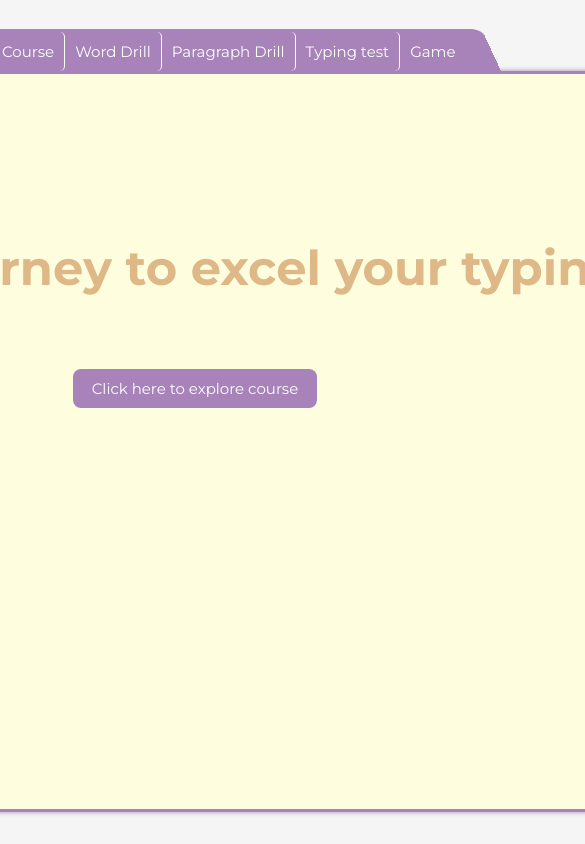
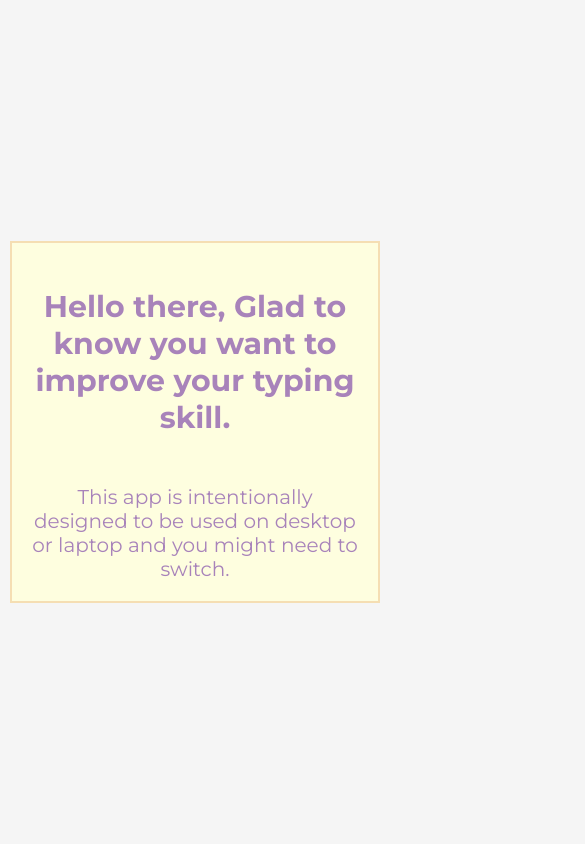
Before and after one commit to imharshal/typing-guru, a React (Vite) app: page / in a window 390 px wide. Shown: the top 844 px of the page, 585 px wide, since content can reach past the window. Built offline with nearby package versions, Linux system fonts and the light colour scheme.

Commit message:
made responsive, added navigation to lesson menu

```diff
--- a/src/App.css
+++ b/src/App.css
@@ -1,22 +1,50 @@
 :root {
   font-size: 15px;
   /* --size: 2em; */
-  --keyboard-font-size: 17px;
+  --keyboard-font-size: 16px;
   --input-box-font-size: 20px;
   --tetris-box-width: 300px;
   --tetris-box-height: 250px;
 }
 
+#mobile {
+  display: none;
+}
+
 body {
+  margin: 0;
   background-color: whitesmoke;
   color: black;
   display: flex;
   justify-content: center;
+  place-items: center;
   font-family: 'Montserrat', sans-serif;
+  /* min-width: 320px; */
+  min-height: 100vh;
+}
+
+h1 {
+  font-size: 2.7em;
+  line-height: 1.1;
+}
+
+a {
+  font-weight: 500;
+  color: #646cff;
+  text-decoration: inherit;
+}
+
+a:hover {
+  color: #535bf2;
 }
 
 .text-center {
   text-align: center;
+}
+
+#root {
+  display: flex;
+  justify-content: center;
 }
 
 #App {
@@ -25,6 +53,7 @@ body {
   display: flex;
   align-items: center;
   flex-direction: column;
+  margin-top: 10px;
 }
 
 #navbar {
@@ -38,9 +67,10 @@ body {
 #navbar::before {
   content: "";
   position: absolute;
-  width: 39em;
-  height: 4.32em;
-  top: -1em;
+  /* width: 39em; */
+  width: 105%;
+  height: 4.7em;
+  top: -1.2em;
   left: -1.2em;
   z-index: -2;
   border-top-left-radius: 10px;
@@ -48,6 +78,7 @@ body {
   -webkit-transform: perspective(50em) rotateX(-30deg);
   transform: perspective(50em) rotateX(50deg);
   background-color: #A883BA;
+  box-shadow: 0 0 10px 0 #A883BA;
 }
 
 #navbar ul {
@@ -88,10 +119,8 @@ body {
 
 #navbar ul li>a.active {
   box-sizing: border-box;
-  /* background-color: #A883BA; */
   background-color: #FEFEDF;
   box-shadow: 0 0 3px 0 #FEFEDF;
-  /* color: white; */
   color: #A883BA;
   border-radius: 5px;
   margin: 0 5px;
@@ -100,13 +129,16 @@ body {
 .playground {
   background-color: #FEFEDF;
   position: relative;
-  border: 3px solid #A883BA;
+  border: 5px solid #A883BA;
   box-shadow: 0 0 5px 0 #A883BA;
   border-radius: 50px;
   padding: 30px;
-  margin: 0 auto;
+  margin: 0 10px;
+  /* margin: 0 auto; */
   width: 70em;
-  height: 80vh
+  min-height: 40em;
+  /* height: 80vh */
+  transition: .3s;
 }
 
 .space-between {
@@ -165,6 +197,7 @@ body {
   border-radius: 20px;
   color: #A883BA;
   border: 1px solid #A883BA;
+  background-color: white;
 }
 
 .lesson-item:hover {
@@ -227,6 +260,7 @@ body {
   background-color: transparent;
   /* width: 400px; */
   font-size: var(--keyboard-font-size);
+  transition: .3s;
 }
 
 .absolute-center {
@@ -575,3 +609,68 @@ body {
   background-color: #9772A9;
   color: white
 }
+
+
+@media only screen and (max-width: 768px) {
+  #App {
+    display: none !important;
+  }
+
+  #mobile {
+    background-color: #FEFEDF;
+    padding: 20px;
+    margin: 10px;
+    border: 2px solid wheat;
+    display: block !important;
+    text-align: center;
+    color: #A883BA;
+    font-size: 20px;
+  }
+}
+
+@media only screen and (min-width: 768px) {
+  .playground {
+    max-width: 48em;
+    --keyboard-font-size: 10px;
+    --input-box-font-size: 17px
+  }
+
+  .hand-box {
+    transform: translateY(-15px) scale(.8);
+  }
+}
+
+@media only screen and (min-width: 800px) {
+  .playground {
+    max-width: 50em;
+    --keyboard-font-size: 11px;
+    --input-box-font-size: 17px
+  }
+
+  .hand-box {
+    transform: translateY(-15px) scale(.8);
+  }
+}
+
+@media only screen and (min-width: 980px) {
+  .playground {
+    max-width: 60em;
+    --keyboard-font-size: 13px
+  }
+
+  .hand-box {
+    transform: translateY(0) scale(1);
+  }
+}
+
+@media only screen and (min-width: 1200px) {
+  .playground {
+    max-width: 80em;
+    --keyboard-font-size: 16px
+  }
+
+
+  .hand-box {
+    transform: translateY(0) scale(1);
+  }
+}
--- a/src/App.jsx
+++ b/src/App.jsx
@@ -56,6 +56,14 @@ function App() {
           <Route path="*" element={<div className="playground"></div>}></Route>
         </Routes>
       </div>
+      <div id="mobile">
+        <h2>
+          Hello there, Glad to know you want to improve your typing skill.
+        </h2>
+        <br />
+        This app is intentionally designed to be used on desktop or laptop and
+        you might need to switch.
+      </div>
     </BrowserRouter>
   );
 }
--- /dev/null
+++ b/src/Landing.jsx
@@ -0,0 +1,5 @@
+const Landing = () => {
+  return <div> Hello</div>;
+};
+
+export default Landing;
--- a/src/components/layouts/LessonMenu.jsx
+++ b/src/components/layouts/LessonMenu.jsx
@@ -1,37 +1,89 @@
 import { useState, useEffect } from "react";
-import { useParams, Link, Route } from "react-router-dom";
+import { useParams, Link, Route, useNavigate } from "react-router-dom";
+
 import { getCourse } from "../../services/Course";
 import Modal from "../partials/Modal";
 import Playground from "./Playground";
 const LessonMenu = () => {
   const { id } = useParams();
-  const [course, setCourse] = useState(0);
+  const [totalLessons, setTotalLessons] = useState(0);
+  const [course, setCourse] = useState([]);
   const [layout, setLayout] = useState(null);
+  const [direction, setDirection] = useState({});
+  const navigate = useNavigate();
   useEffect(() => {
-    setCourse(getCourse()[id]);
-    // console.log(course);
-  }, [course]);
-  //   useEffect(() => {
-  //     if (course && id > course.length) return " not found";
-  //   }, [id]);
-  function wordDrill() {
-    setLayout(<Playground layout="sentence"></Playground>);
-  }
+    try {
+      const courseArray = getCourse();
+      setTotalLessons(courseArray.length);
+      setCourse(courseArray[id]);
+      // if (id >= 0 && id <= totalLessons - 1) {
+      //   const prevPage = id != 0 ? `/course/lesson/${id - 1}` : "/course";
+      //   const nextPage = `/course/lesson/${1 + +id}`;
+      //   setDirection({
+      //     prev: prevPage,
+      //     next: nextPage,
+      //   });
+      //   console.log(direction, totalLessons);
+      // }
+    } catch (error) {
+      setCourse(0);
+      console.log(error);
+    }
+    console.log(id);
+    if (!id) navigate("/course");
+  }, [id]);
+  // useEffect(() => {
+  //   if (course && id > course.length) return " not found";
+  // }, [id]);
+  useEffect(() => {
+    if (id >= 0 || id <= totalLessons) {
+      const prevPage = id == "0" ? "/course" : `/course/lesson/${+id - 1}`;
+      const nextPage = `/course/lesson/${1 + +id}`;
+      setDirection({
+        prev: prevPage,
+        next: nextPage,
+      });
+      console.log(direction, totalLessons);
+    }
+  }, [id]);
   return (
     <div className="playground">
       {/* If the lesson does not exist */}
-      {id > course.length && (
+      {!course && (
         <div className="flex-center">
           <Modal message="You are lost!"></Modal>
           <Link to="/course">Click here to go to course</Link>
         </div>
       )}
+
+      <div>
+        {course && direction && (
+          <button className="btn" onClick={() => navigate(direction.prev)}>
+            Previous
+          </button>
+        )}
+        {course && direction && id < totalLessons - 1 && (
+          <button
+            className="btn"
+            style={{ float: "right" }}
+            onClick={() => navigate(direction.next)}
+          >
+            Next
+          </button>
+        )}
+      </div>
+
       {/* If lesson exist display menu */}
-      <Link to="/course">Go Back</Link>
-      <h2 className="menu-heading ">
-        {id && `Lesson ${id} : ${course.title}`}
-      </h2>
-      {course.video && (
+      {course && (
+        <>
+          {/* <Link to="/course">Go Back</Link> */}
+          <h2 className="menu-heading ">
+            {id && `Lesson ${id} : ${course.title}`}
+          </h2>
+        </>
+      )}
+
+      {course && course.video && (
         <div className="flex-center">
           <video
             className="lesson-video"
@@ -42,12 +94,12 @@ const LessonMenu = () => {
         </div>
       )}
       <div className="row">
-        {course.learn && (
+        {course && course.learn && (
           <Link to={`/course/lesson/${id}/learn`} className="lesson-item">
             <h1 className="menu-item-title">Learn Keys Practically</h1>
           </Link>
         )}
-        {course.practice && (
+        {course && course.practice && (
           <Link to={`/course/lesson/${id}/practice`} className="lesson-item">
             <h1 className="menu-item-title">Practice words</h1>
           </Link>
--- a/src/components/layouts/Navbar.jsx
+++ b/src/components/layouts/Navbar.jsx
@@ -34,6 +34,11 @@ const Navbar = () => {
             Game
           </NavLink>
         </li>
+        <li>
+          <NavLink exact="true" className="nav-link" to="/logout">
+            Logout
+          </NavLink>
+        </li>
       </ul>
     </nav>
   );
--- a/src/index.css
+++ b/src/index.css
@@ -15,28 +15,10 @@
   -webkit-text-size-adjust: 100%;
 } */
 
-a {
-  font-weight: 500;
-  color: #646cff;
-  text-decoration: inherit;
-}
 
-a:hover {
-  color: #535bf2;
-}
 
-body {
-  margin: 0;
-  display: flex;
-  place-items: center;
-  min-width: 320px;
-  min-height: 100vh;
-}
 
-h1 {
-  font-size: 3.2em;
-  line-height: 1.1;
-}
+
 
 /*
 button {
```
Also changed, not shown: src/main.jsx (+8 -6 lines).
